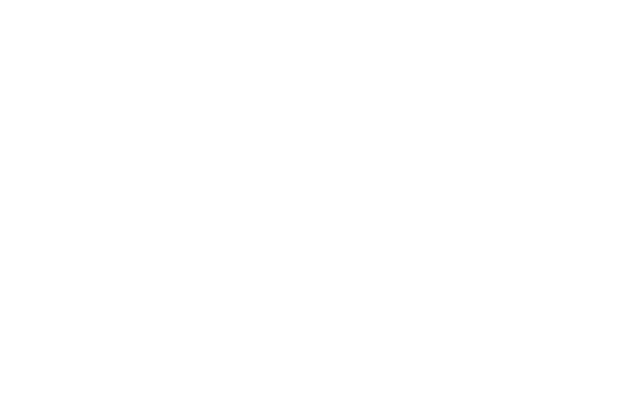
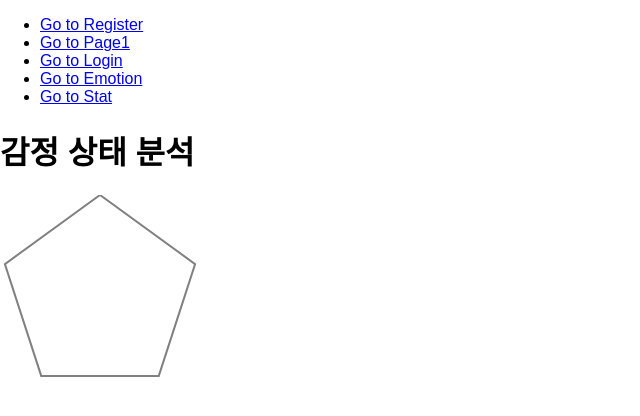
Before and after one commit to KNUASCII/FRONT, a React (Create React App) app in the folder cursor-demo/: page /stat in a window 1280 px wide. Before the commit this address had no page. Shown: the top 416 px of the page, without its empty margins (0-640 px from the left). Built offline with nearby package versions, Linux system fonts and the light colour scheme; no server answers.

Commit message:
기능/#7 stat.js 오각형 완성 App.js 하이퍼링크 다시 살림
stat.js에서 오각형 db값 기반으로 생성됨.
또한 App.js에서 하이퍼링크 기능 구현함.

```diff
--- a/cursor-demo/src/App.js
+++ b/cursor-demo/src/App.js
@@ -9,16 +9,35 @@
 import Page1 from "./routes/page1";
 import Login from "./routes/login";
 import Emotion from "./routes/emotion";
+import Stat from "./routes/stat";
+
 function App() {
   return (
     <Router>
       <div>
-
+      <ul>
+            <li>
+              <Link to="/register">Go to Register</Link>
+            </li>
+            <li>
+              <Link to="/page1">Go to Page1</Link>
+            </li>
+            <li>
+              <Link to="/login">Go to Login</Link>
+            </li>
+            <li>
+              <Link to="/emotion">Go to Emotion</Link>
+            </li>
+            <li>
+              <Link to="/stat">Go to Stat</Link>
+            </li>
+          </ul>
         <Routes>
           <Route path="/register" element={<Register />} />
           <Route path="/page1" element={<Page1 />} />
           <Route path="/login" element={<Login />} />
           <Route path="/emotion" element={<Emotion />} />
+          <Route path="/stat" element={<Stat />} />
         </Routes>
       </div>
     </Router>
--- a/cursor-demo/src/routes/stat.js
+++ b/cursor-demo/src/routes/stat.js
@@ -1 +1,65 @@
-// 사용자의 감정 통계 및 시각화
+import React, { useState, useEffect } from "react";
+import axios from 'axios'; // axios 라이브러리 import
+
+const RegularPentagon = ({ fill = "lightblue", stroke = "black", strokeWidth = 2 }) => {
+  const [stats, setStats] = useState({joy:0, sadness:0, anger:0, anxiety:0, lethargy:0}); // 초기 상태 설정 단점: 오각형 모양이 1,0,1,0,1 이렇게 하면 모양이 이상해짐.
+
+  useEffect(() => {
+    // 서버에서 데이터를 가져오는 함수
+    const fetchData = async () => {
+      try {
+        const response = await axios.get('http://localhost:8080/api/stats'); // 서버 URL을 입력하세요
+        setStats(response.data); // 받아온 데이터로 상태 업데이트
+      } catch (error) {
+        console.error("서버에서 데이터를 가져오는데 실패했습니다.", error);
+      }
+    };
+
+    fetchData(); // 함수 실행
+  }, []); // 빈 의존성 배열을 사용하여 컴포넌트가 마운트될 때 한 번만 실행
+
+  const size = 100; // 오각형의 크기를 60으로 변경
+  const maxStat = Math.max(...Object.values(stats)); // 가장 높은 감정 상태 값
+  const centerX = size; // 중심 x 좌표
+  const centerY = size; // 중심 y 좌표
+
+  // 감정 상태에 따른 정오각형 꼭짓점 좌표 계산
+  const points = Object.values(stats).map((stat, i) => {
+    const radius = (stat / maxStat) * size;  // 감정 상태 값에 따른 반지름 (가장 높은 감정 상태 값에 대한 상대적인 크기)
+    const angle = (Math.PI * 2 * i) / 5 - Math.PI / 2; // -90도부터 시작
+    const x = centerX + radius * Math.cos(angle);
+    const y = centerY + radius * Math.sin(angle);
+    return `${x},${y}`;
+  });
+
+  // 빈 오각형의 꼭짓점 좌표 계산
+  const emptyPoints = Array(5).fill().map((_, i) => {
+    const radius = size;  // 빈 오각형의 반지름은 항상 size와 동일
+    const angle = (Math.PI * 2 * i) / 5 - Math.PI / 2; // -90도부터 시작
+    const x = centerX + radius * Math.cos(angle);
+    const y = centerY + radius * Math.sin(angle);
+    return `${x},${y}`;
+  });
+
+  return (
+    <div>
+      <h1>감정 상태 분석</h1>
+      <svg width={size * 2} height={size * 2} xmlns="http://www.w3.org/2000/svg">
+        <polygon
+          points={points.join(" ")}
+          fill={fill}
+          stroke={stroke}
+          strokeWidth={strokeWidth}
+        />
+        <polygon
+          points={emptyPoints.join(" ")}
+          fill="none"
+          stroke="grey"
+          strokeWidth={strokeWidth}
+        />
+      </svg>
+    </div>
+  );
+};
+
+export default RegularPentagon;
```
